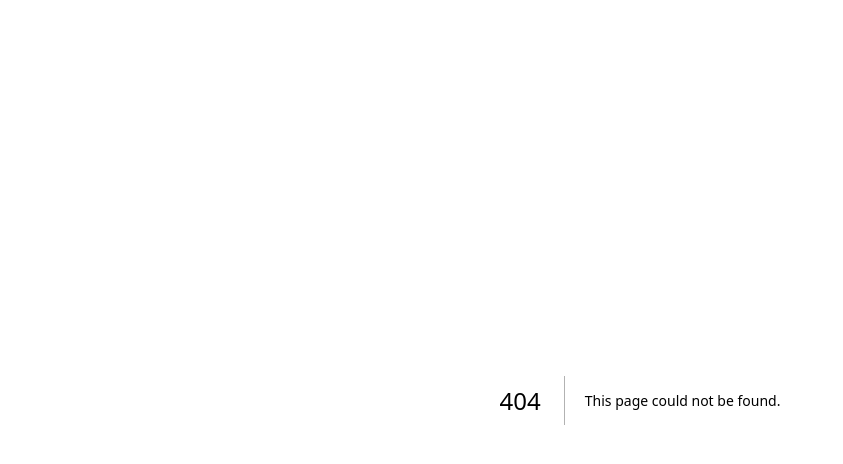
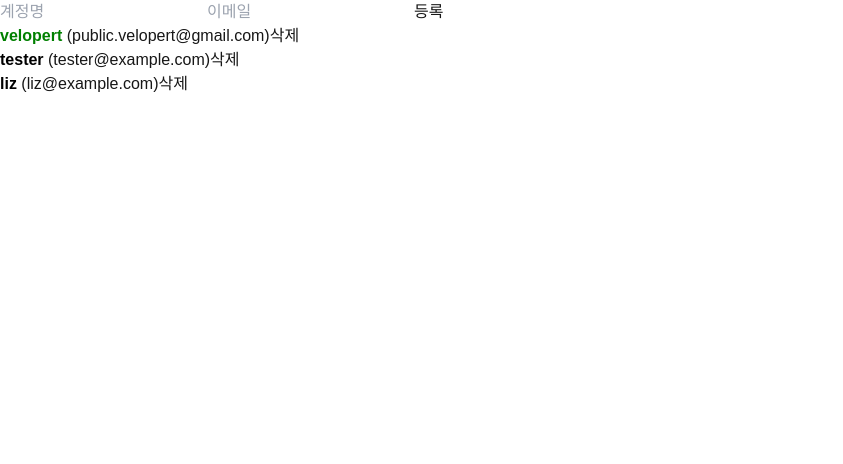
Before and after one commit to KOHYEONJEONG/nextjs-demo, a Next.js app: page /useEffect in a window 1280 px wide. Before the commit this address had no page. Shown: the top 464 px of the page, without its empty margins (0-843 px from the left). Built offline with nearby package versions, Linux system fonts and the light colour scheme.

Commit message:
useEffect(마운트/언마운트/업데이트)

```diff
--- /dev/null
+++ b/app/useEffect/createUser.js
@@ -0,0 +1,27 @@
+import React from "react";
+
+function CreateUser({ username, email, onChange, onCreate}){
+
+
+    return(
+        <div>
+            <input
+                name = "username"
+                placeholder="계정명"
+                onChange={onChange}
+                value={username}
+            ></input>
+            <input
+                name = "email"
+                placeholder="이메일"
+                onChange={onChange}
+                value={email}
+            ></input>
+
+            <button onClick={onCreate}>등록</button>
+        </div>
+    )
+
+}
+
+export default CreateUser;
--- /dev/null
+++ b/app/useEffect/page.js
@@ -0,0 +1,100 @@
+"use client"
+
+import React, {useRef, useState} from "react";
+import UserList from "./print";
+import CreateUser from "./createUser";
+
+function App() {
+
+    //초기값
+    const [users, setUsers] = useState([
+        {
+          id: 1,
+          username: 'velopert',
+          email: 'public.velopert@gmail.com',
+          active: true
+        },
+        {
+          id: 2,
+          username: 'tester',
+          email: 'tester@example.com',
+          active: false
+        },
+        {
+          id: 3,
+          username: 'liz',
+          email: 'liz@example.com',
+          active: false
+        }
+      ]);
+
+    const nextId = useRef(4);
+
+    const [inputs, setInputs] = useState({
+      username: '',
+      email: ''
+    });
+    const { username, email } = inputs; // 비구조화 할당을 통해 값 추출
+
+    //input 변화감지
+    const onChange = e => {
+      const { name, value } = e.target;
+      setInputs({
+        ...inputs,
+        [name]: value
+      });
+    };
+
+    //등록
+    const onCreate = () => {
+      const user = {
+        id: nextId.current,//초기값 : 4
+        username,
+        email
+      };
+
+        setUsers([...users, user]);
+     // setUsers(users.concat(user));
+
+      setInputs({
+        username: '',
+        email: ''
+      });
+      nextId.current += 1;
+    };
+
+    //수정(id호출하여 수정)
+    const onToggle = id => {
+      setUsers(
+
+        //배열의 불변성을 유지하면서 배열을 업데이트 할 때에도 map 함수를 사용 할 수 있음.
+        users.map(user =>
+          //id 값을 비교해서 id가 다르면 그대로 두고
+          //같다면 active 값을 반전시도록 구현.
+          user.id === id ? {...user, active: !user.active} : user
+        )
+      )
+    }
+
+    //삭제(id호출하여 수정)
+    const onRemove = id =>{
+      // user.id가 파라미터로 일치하지 않는 원소만 추출해서 새로운 배열을 만듬(조건 불만족 → 제외)
+      // user.id가 id인 것을 제거함.
+
+      setUsers(users.filter(user => user.id !== id));
+    }
+
+    return (
+      <>
+        <CreateUser
+          username={username}
+          email={email}
+          onChange={onChange}
+          onCreate={onCreate}
+        />
+        <UserList users={users} onRemove={onRemove} onToggle={onToggle} />
+      </>
+    );
+  }
+
+  export default App;
--- /dev/null
+++ b/app/useEffect/print.jsx
@@ -0,0 +1,53 @@
+import React, { useEffect } from 'react';
+
+function User({ user, onRemove ,onToggle}) {
+
+  //첫번째 파라미터에는 함수,
+  // 두번째부터는 의존값이 들어있는 배열 deps를 넣음.
+  //    [] : 컴포넌트가 처음 나타날때에만 useEffect 에 등록한 함수가 호출
+  useEffect(()=>{
+    console.log('user 값이 설정됨.')
+    console.log(user);
+
+    return () => {
+      console.log('user가 바뀌기 전...');
+      console.log(user);
+
+    }
+  }, []);
+
+  return (
+    <div>
+      <b
+        style={{
+          cursor: 'pointer',
+          color: user.active ? 'green' : 'black'
+        }}
+        onClick={() => onToggle(user.id)}
+      >
+        {user.username}
+      </b>
+      &nbsp;
+      <span>({user.email})</span>
+      <button onClick={() => onRemove(user.id)}>삭제</button>
+    </div>
+  );
+}
+
+function UserList({users, onRemove, onToggle}) {
+
+  return (
+    <div>
+      {users.map(user => (
+        <User
+          user={user}
+          key={user.id}
+          onRemove={onRemove}
+          onToggle={onToggle}
+        />
+      ))}
+    </div>
+  );
+}
+
+export default UserList;
```
Also changed, not shown: 1 other file (tests, documents, lock files or other folders).
